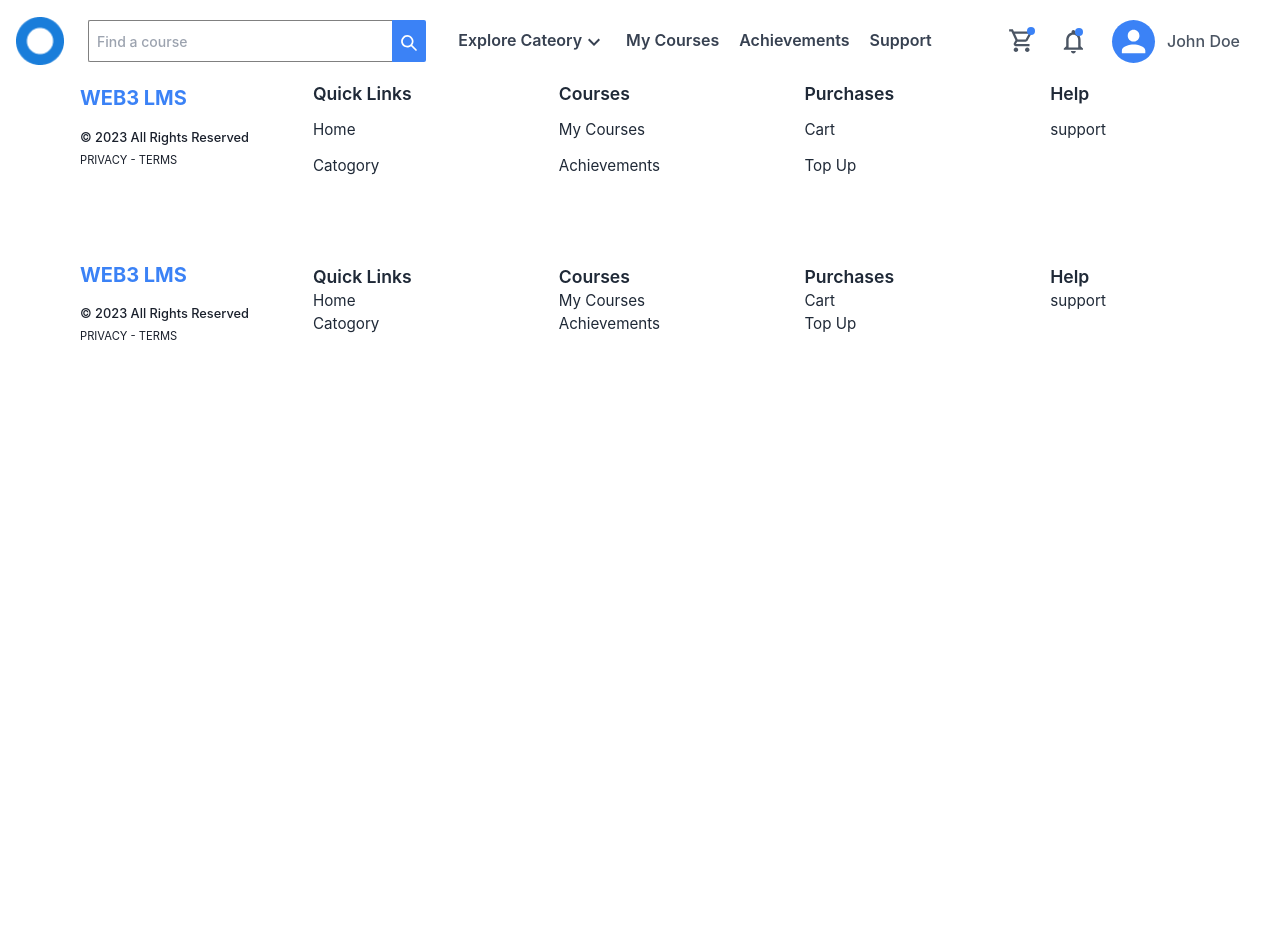
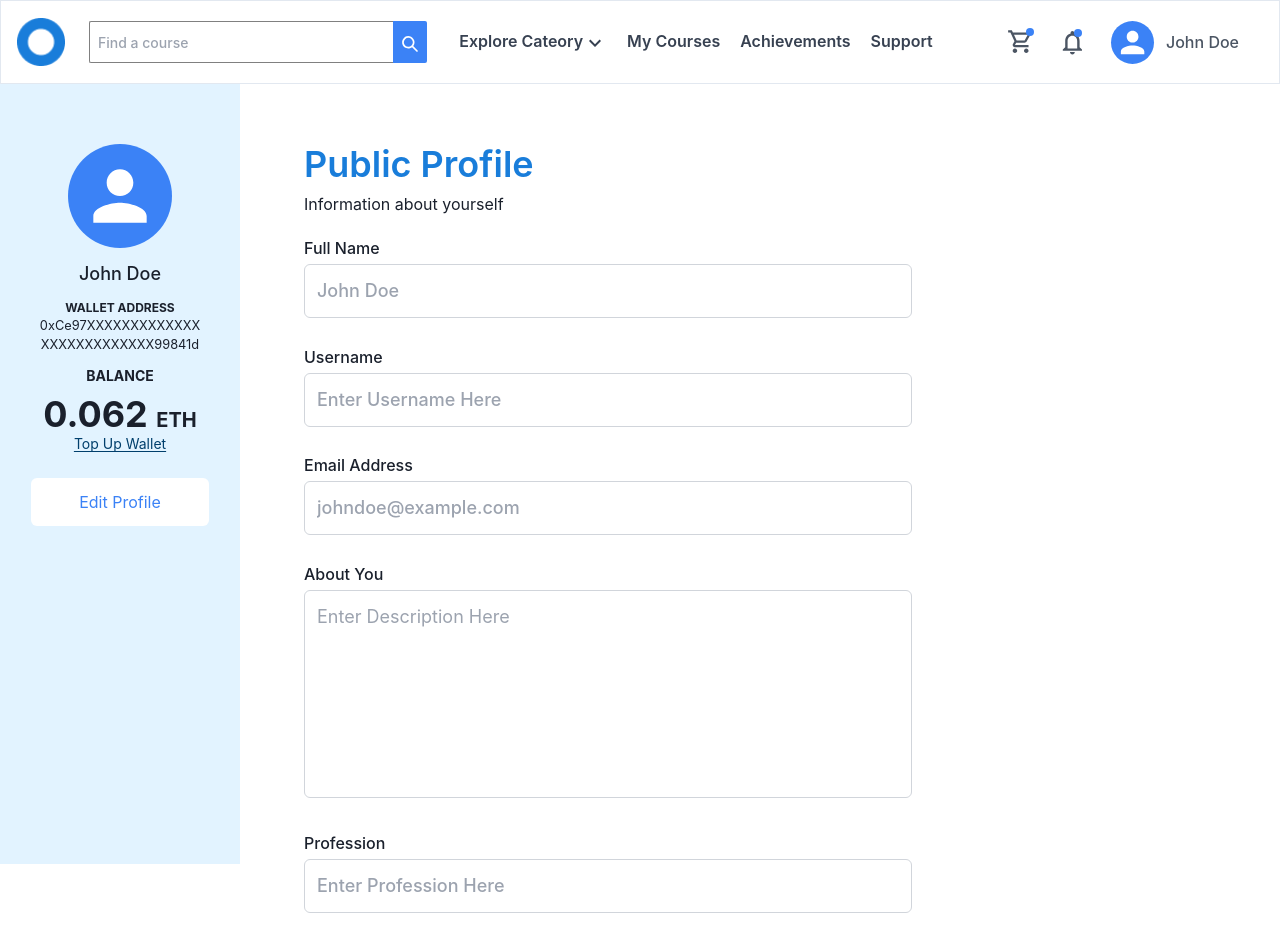
Before and after one commit to Tosmel2/AYA-LMS, a React (Create React App) app: page /profile in a window 1280 px wide. Shown: the top 944 px of the page. Before the commit the page ends 800 px from the top, so only its background shows below. Built offline with nearby package versions, Linux system fonts and the light colour scheme.

Commit message:
feat: Create Profile page

```diff
--- a/src/App.js
+++ b/src/App.js
@@ -5,24 +5,38 @@ import Homepage from "./components/Homepage";
 import { BrowserRouter, Route, Routes } from "react-router-dom";
 import CoursePostingForm from "./Page/Course/Courses";
 import Profile from "./components/Profile/Profile";
-import AdminLogin from './Page/admin/adminLog';
-import Navbar from "./molecules/Navbar";
-import Footer from "./molecules/Footer";
+import AdminLogin from "./Page/admin/adminLog";
 import Register from "./Page/Register/register";
+import Wrapper from "./molecules/container/Wrapper";
 
 function App() {
   return (
     <ChakraProvider theme={theme}>
       <BrowserRouter>
-      <Navbar/>
         <Routes>
-          <Route exact path='/' element={<Homepage />} />
-          <Route exact path='/course' element={<CoursePostingForm />} />
+          <Route
+            exact
+            path='/'
+            element={
+              <Wrapper>
+                <Homepage />
+              </Wrapper>
+            }
+          />
+          <Route
+            exact
+            path='/course'
+            element={
+              <Wrapper>
+                <CoursePostingForm />
+              </Wrapper>
+            }
+          />
           <Route exact path='/profile' element={<Profile />} />
-          <Route path='/register' element={<Register/>} />
-          <Route path='/adminLog' element={<AdminLogin/>}/>
+          <Route path='/register' element={<Register />} />
+          <Route path='/adminLog' element={<AdminLogin />} />
+          <Route path='*' element={<h2>404, page not found</h2>} />
         </Routes>
-        <Footer />
       </BrowserRouter>
     </ChakraProvider>
   );
--- a/src/Page/adminStyles/login.css
+++ b/src/Page/adminStyles/login.css
@@ -4,7 +4,7 @@
     box-sizing: border-box;
 }
 body{
-    background-color: red;
+    /* background-color: red; */
     width: 100%;
 }
 .main-wrap{
--- /dev/null
+++ b/src/components/Profile/EditProfileForm.js
@@ -0,0 +1,122 @@
+import React from 'react'
+
+const EditProfileForm = ({handleImage, User, handleSubmit }) => {
+  return (
+    <main className='w-full ml-[15rem] p-16 grid grid-cols-6 mt-[5rem] mb-14'>
+      <div className='col-span-4 w-full space-y-5'>
+        <header className='space-y-2'>
+          <h2 className='text-[#197DDA] capitalize text-4xl font-semibold'>
+            Public Profile
+          </h2>
+          <p>Information about yourself</p>
+        </header>
+
+        <form className='space-y-4' onSubmit={handleSubmit}>
+          <div className='w-full space-y-1'>
+            <label htmlFor='fullName' className='text-medium capitalize'>
+              Full Name
+            </label>
+            <input
+              type='text'
+              name='fullName'
+              id='fullName'
+              className='profile-input'
+              placeholder='John Doe'
+            />
+          </div>
+
+          <div className='w-full space-y-1'>
+            <label htmlFor='username' className='text-medium capitalize'>
+              username
+            </label>
+            <input
+              type='text'
+              name='username'
+              id='username'
+              className='profile-input'
+              placeholder='Enter Username Here'
+            />
+          </div>
+
+          <div className='w-full space-y-1'>
+            <label htmlFor='email' className='text-medium capitalize'>
+              Email Address
+            </label>
+            <input
+              type='text'
+              name='email'
+              id='email'
+              className='profile-input'
+              placeholder='johndoe@example.com'
+            />
+          </div>
+
+          <div className='w-full space-y-1'>
+            <label htmlFor='about' className='text-medium capitalize'>
+              About You
+            </label>
+            <textarea
+              type='text'
+              name='about'
+              id='about'
+              className='profile-input resize-none h-[13rem]'
+              placeholder='Enter Description Here'
+            />
+          </div>
+
+          <div className='w-full space-y-1'>
+            <label htmlFor='profession' className='text-medium capitalize'>
+              Profession
+            </label>
+            <input
+              type='text'
+              name='profession'
+              id='profession'
+              className='profile-input'
+              placeholder='Enter Profession Here'
+            />
+          </div>
+
+          <div className='w-full space-y-1'>
+            <label htmlFor='interests' className='text-medium capitalize'>
+              interests
+            </label>
+            <input
+              type='text'
+              name='interests'
+              id='interests'
+              className='profile-input'
+              cols={12}
+              placeholder='Enter Interest Here'
+            />
+          </div>
+
+          <button type='submit' className='rounded-md bg-blue-500 text-white capitalize py-3 px-12 w-fit'>
+            Update Profile
+          </button>
+        </form>
+      </div>
+
+      <div className='w-fit h-fit col-span-2 border border-[#005EA2] rounded-md px-8 py-8 ml-auto flex flex-col items-center space-y-4'>
+        <img src={User} alt='User' />
+
+        <input
+          type='file'
+          name='profilePhoto'
+          id='profilePhoto'
+          className='hidden'
+          onChange={handleImage}
+        />
+
+        <label
+          htmlFor='profilePhoto'
+          className='capitalize underline text-[#003F6C] text-base underline-offset-2 cursor-pointer'
+        >
+          Upload Profile Photo
+        </label>
+      </div>
+    </main>
+  );
+}
+
+export default EditProfileForm
--- a/src/components/Profile/Profile.js
+++ b/src/components/Profile/Profile.js
@@ -1,11 +1,73 @@
-import React from "react";
-import Footer from "../../molecules/Footer";
+import React, { useState } from "react";
+import { Person } from "@mui/icons-material";
+import Navbar from "../../molecules/Navbar";
+import { Link } from "react-router-dom";
+import User from "../../assets/user2.png";
+import EditProfileForm from "./EditProfileForm";
+import ProfileForm from "./ProfileForm";
 
 const Profile = () => {
+  const [editProfile, setEditProfile] = useState(false);
+
+  const handleImage = (e) => {
+    const file = e.target.files[0];
+  };
+
+  const handleSubmit = (e) => {
+    e.preventDefault();
+
+    // Set EditProfile State to false inside of the .then() method when you start consuming the endpoints
+    setEditProfile(false); // Set EditProfile State to false
+  };
   return (
-    <div className='font-bold text-3xl text-center'>
-      Profile
-      <Footer />
+    <div className='relative '>
+      <Navbar />
+      <div className='w-full flex h-full'>
+        <aside className='flex flex-col bg-[#E2F3FF] fixed top-16 left-0 h-[100%] w-[15rem] py-20 items-center space-y-3'>
+          <span className='bg-blue-500 rounded-full p-3 w-fit'>
+            <Person className='text-white' sx={{ fontSize: "5rem" }} />
+          </span>
+          <h4 className='font-medium text-lg'>John Doe</h4>
+
+          <div className='flex flex-col justify-center w-full items-center'>
+            <span className='font-bold uppercase text-xs'>WALLET ADDRESS</span>
+            <span className='font-normal text-[.8rem] tracking-normal text-center'>
+              0xCe97XXXXXXXXXXXXX XXXXXXXXXXXXX99841d
+            </span>
+          </div>
+
+          <div className='space-y-3 flex flex-col items-center'>
+            <span className='font-bold text-sm uppercase'>BALANCE</span>
+
+            <span className='font-bold text-4xl !mt-2'>
+              0.062 <span className='text-xl'>ETH</span>
+            </span>
+
+            <Link className='capitalize underline text-[#003F6C] text-sm underline-offset-2 !mt-0'>
+              Top up wallet
+            </Link>
+          </div>
+
+          {!editProfile && (
+            <button
+              className='rounded-md bg-white text-blue-500 !mt-6 capitalize py-3 px-12 w-fit'
+              onClick={() => setEditProfile(true)}
+            >
+              Edit Profile
+            </button>
+          )}
+        </aside>
+
+        {editProfile ? (
+          <EditProfileForm
+            handleImage={handleImage}
+            User={User}
+            handleSubmit={handleSubmit}
+          />
+        ) : (
+          <ProfileForm handleImage={handleImage} User={User} />
+        )}
+      </div>
     </div>
   );
 };
--- /dev/null
+++ b/src/components/Profile/ProfileForm.js
@@ -0,0 +1,99 @@
+import React from "react";
+
+const ProfileForm = ({ handleImage, User }) => {
+  return (
+    <main className='w-full ml-[15rem] p-16 grid grid-cols-6 mt-[5rem] mb-14'>
+      <div className='col-span-4 w-full space-y-5'>
+        <header className='space-y-2'>
+          <h2 className='text-[#197DDA] capitalize text-4xl font-semibold'>
+            Public Profile
+          </h2>
+          <p>Information about yourself</p>
+        </header>
+
+        <form className='space-y-4'>
+          <div className='w-full space-y-1'>
+            <label htmlFor='fullName' className='text-medium capitalize'>
+              Full Name
+            </label>
+            <input
+              type='text'
+              name='fullName'
+              id='fullName'
+              className='profile-input'
+              placeholder='John Doe'
+            />
+          </div>
+
+          <div className='w-full space-y-1'>
+            <label htmlFor='username' className='text-medium capitalize'>
+              username
+            </label>
+            <input
+              type='text'
+              name='username'
+              id='username'
+              className='profile-input'
+              placeholder='Enter Username Here'
+            />
+          </div>
+
+          <div className='w-full space-y-1'>
+            <label htmlFor='email' className='text-medium capitalize'>
+              Email Address
+            </label>
+            <input
+              type='text'
+              name='email'
+              id='email'
+              className='profile-input'
+              placeholder='johndoe@example.com'
+            />
+          </div>
+
+          <div className='w-full space-y-1'>
+            <label htmlFor='about' className='text-medium capitalize'>
+              About You
+            </label>
+            <textarea
+              type='text'
+              name='about'
+              id='about'
+              className='profile-input resize-none h-[13rem]'
+              placeholder='Enter Description Here'
+            />
+          </div>
+
+          <div className='w-full space-y-1'>
+            <label htmlFor='profession' className='text-medium capitalize'>
+              Profession
+            </label>
+            <input
+              type='text'
+              name='profession'
+              id='profession'
+              className='profile-input'
+              placeholder='Enter Profession Here'
+            />
+          </div>
+
+          <div className='w-full space-y-1'>
+            <label htmlFor='interests' className='text-medium capitalize'>
+              interests
+            </label>
+            <input
+              type='text'
+              name='interests'
+              id='interests'
+              className='profile-input'
+              cols={12}
+              placeholder='Enter Interest Here'
+            />
+          </div>
+        </form>
+      </div>
+    </main>
+  );
+};
+
+export default ProfileForm;
--- a/src/index.css
+++ b/src/index.css
@@ -3,5 +3,9 @@
 @tailwind utilities;
 
 button {
-  @apply rounded-none
+  @apply rounded-none;
 }
+
+.profile-input {
+  @apply py-3 px-3 border-[1.5px] border-gray-300 rounded-md w-full placeholder:text-lg text-lg;
+}
--- a/src/molecules/Navbar.jsx
+++ b/src/molecules/Navbar.jsx
@@ -83,7 +83,7 @@ const Navbar = () => {
   const navigate = useNavigate();
   return (
     <div
-      className='w-full fixed top-0 z-20 bg-white min-h-[2rem] flex flex-col lg:flex-row justify-between px-4 py-4 gap-x-20 ease-in duration-500'
+      className='w-full fixed top-0 z-20 bg-white min-h-[2rem] flex flex-col lg:flex-row justify-between px-4 py-4 gap-x-20 ease-in duration-500 border'
       id='navbar'
     >
       <img
--- /dev/null
+++ b/src/molecules/container/Wrapper.js
@@ -0,0 +1,21 @@
+import React from "react";
+import Navbar from "../Navbar";
+import Footer from "../Footer";
+
+const Wrapper = ({ children }) => {
+  return (
+    <div className='w-full'>
+      <nav className='w-full '>
+        <Navbar />
+      </nav>
+      <div className='w-full mt-[5rem]'>
+        <main className='w-full h-full'>{children}</main>
+        <footer>
+          <Footer />
+        </footer>
+      </div>
+    </div>
+  );
+};
+
+export default Wrapper;
```
Also changed, not shown: src/assets/user2.png (added).
